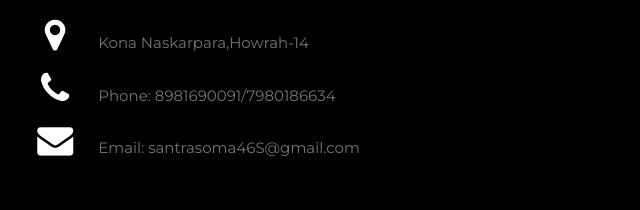
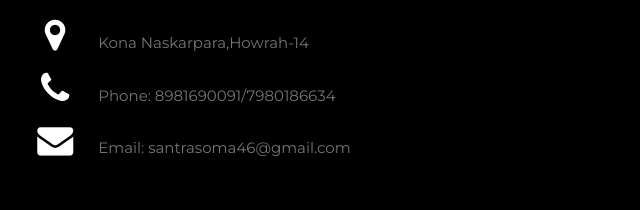
Before and after one commit to SomaSantra/resume, a plain HTML site: page index.html in a window 1280 px wide. Shown: the part 5522-5732 px from the top of the page, 178-818 px from the left. Drawn offline with nearby package versions, Linux system fonts and the light colour scheme.

Commit message:
Update index.html

```diff
--- a/index.html
+++ b/index.html
@@ -196,7 +196,7 @@ body, h1,h2,h3,h4,h5,h6 {font-family: "Montserrat", sans-serif}
     <div class="w3-section">
       <p><i class="fa fa-map-marker fa-fw w3-text-white w3-xxlarge w3-margin-right"></i> Kona Naskarpara,Howrah-14</p>
       <p><i class="fa fa-phone fa-fw w3-text-white w3-xxlarge w3-margin-right"></i> Phone: 8981690091/7980186634</p>
-      <p><i class="fa fa-envelope fa-fw w3-text-white w3-xxlarge w3-margin-right"> </i> Email: santrasoma46S@gmail.com</p>
+      <p><i class="fa fa-envelope fa-fw w3-text-white w3-xxlarge w3-margin-right"> </i> Email: santrasoma46@gmail.com</p>
     </div><br>
     <p>Let's get in touch. Send me a message:</p>
 
```
